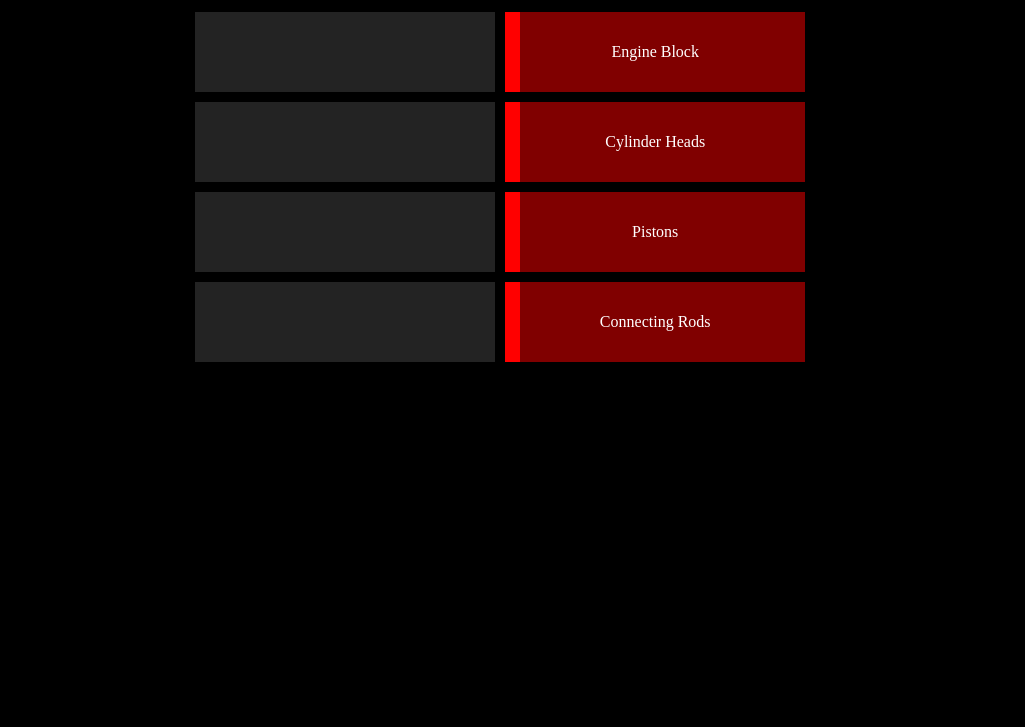
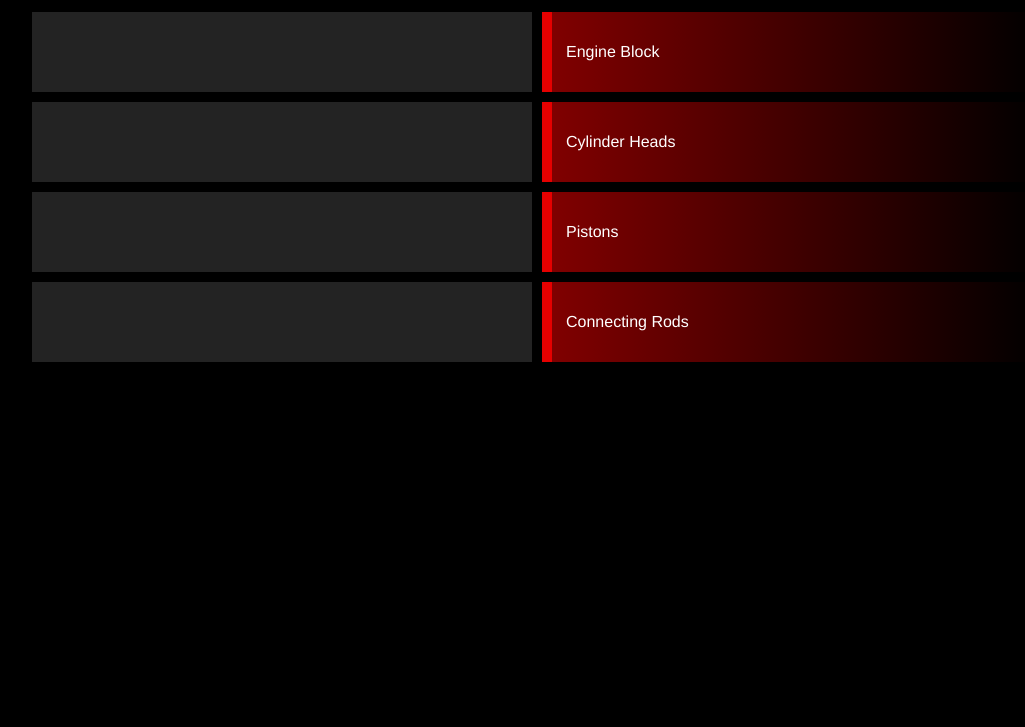
Before and after one commit to chanr335/gt-gallery, a plain HTML site: page index.html in a window 1280 px wide. Shown: the part 73-800 px from the top of the page, without its empty margins (200-1225 px from the left). Drawn offline with Linux system fonts and the light colour scheme.

Commit message:
selection style updates

```diff
--- a/styles/box.css
+++ b/styles/box.css
@@ -1,3 +1,7 @@
+:root{
+    font-family: "Helvetica Neue", Helvetica, Arial, sans-serif;;
+}
+
 /* selection area */
 .background{
     background: black;
@@ -12,7 +16,7 @@
 .selection{
     display: grid;
     justify-content: center;
-    padding-right: 15%;
+    padding-right: 25%;
 }
 
 
@@ -21,7 +25,7 @@
     background-color: rgba(35, 35, 35, 1);
     margin: 5px;
     height: 5em;
-    width: 300px;
+    width: 500px;
     position: relative;
 }
 
@@ -68,8 +72,9 @@
     color: white;
 
     display: flex;
-    justify-content: center;
+    justify-content: start;
     align-items: center;
+    padding-left: 1.5em;
 
-    background: linear-gradient(to right, rgba(255, 0, 0, 1) 5%, rgba(255, 0, 0, 0.5) 5%);
+    background: linear-gradient(to right, rgba(255, 0, 0, 0.9) 2%, rgba(255, 0, 0, 0.5) 2%, black 95%);
 }
```
